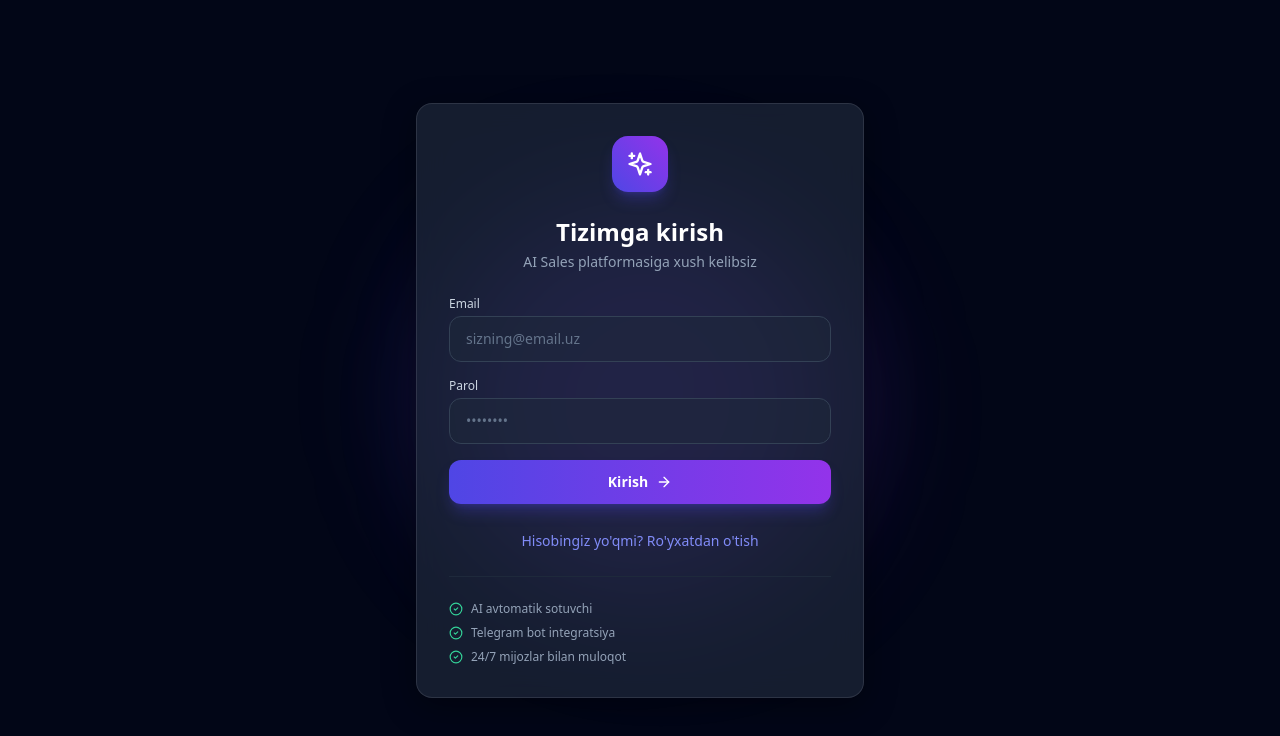
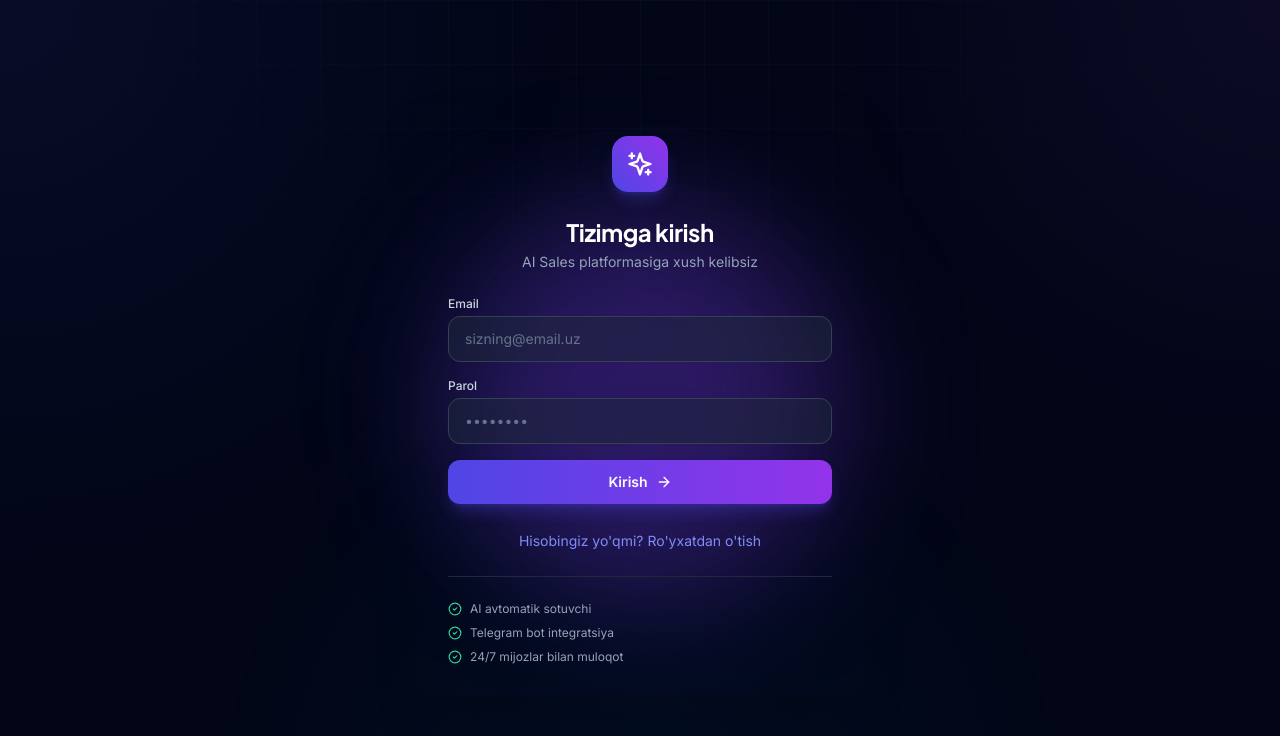
Before and after one commit to otabek-me/prosales, a Next.js app in the folder apps/web/: page /login in a window 1280 px wide. Shown: the top 736 px of the page. Built offline with nearby package versions, Linux system fonts and the light colour scheme; no server answers.

Commit message:
feat: modern professional UI - glassmorphism, gradient accents, ambient themes, animations

```diff
--- a/apps/web/src/app/dashboard/layout.tsx
+++ b/apps/web/src/app/dashboard/layout.tsx
@@ -8,12 +8,14 @@ export default function DashboardLayout({
   children: React.ReactNode;
 }) {
   return (
-    <div className="min-h-screen bg-slate-950 flex">
+    <div className="min-h-screen app-shell bg-slate-950">
       <Sidebar />
-      <div className="flex-1 ml-64 flex flex-col min-w-0">
+      <div className="flex flex-col min-h-screen w-full md:pl-64">
         <Navbar />
-        <main className="p-6 flex-1 overflow-y-auto">
-          {children}
+        <main className="p-4 sm:p-6 lg:p-8 flex-1 w-full overflow-y-auto">
+          <div className="mx-auto max-w-[1400px] w-full animate-fade-in-up">
+            {children}
+          </div>
         </main>
       </div>
     </div>
--- a/apps/web/src/app/globals.css
+++ b/apps/web/src/app/globals.css
@@ -1,48 +1,224 @@
+@import url('https://fonts.googleapis.com/css2?family=Plus+Jakarta+Sans:wght@400;500;600;700;800&family=Inter:wght@400;500;600;700&display=swap');
+
 @tailwind base;
 @tailwind components;
 @tailwind utilities;
 
 :root {
-  --background: #0f172a;
+  --background: #020617;
   --foreground: #f8fafc;
+  --accent: #6366f1;
+  --accent-2: #a855f7;
+}
+
+* {
+  -webkit-tap-highlight-color: transparent;
+}
+
+html {
+  scroll-behavior: smooth;
 }
 
 body {
   color: var(--foreground);
   background: var(--background);
-  font-family: system-ui, -apple-system, BlinkMacSystemFont, 'Segoe UI', Roboto, Oxygen, Ubuntu, Cantarell, sans-serif;
+  font-family: 'Inter', system-ui, -apple-system, BlinkMacSystemFont, 'Segoe UI', Roboto, sans-serif;
   overflow-x: hidden;
+  -webkit-font-smoothing: antialiased;
+  -moz-osx-font-smoothing: grayscale;
 }
 
-/* Custom Glassmorphism Cards */
+h1, h2, h3, .font-display {
+  font-family: 'Plus Jakarta Sans', 'Inter', system-ui, sans-serif;
+  letter-spacing: -0.02em;
+}
+
+.app-shell {
+  position: relative;
+  isolation: isolate;
+}
+.app-shell::before {
+  content: '';
+  position: fixed;
+  inset: 0;
+  z-index: -2;
+  background:
+    radial-gradient(60rem 60rem at 0% 0%, rgba(99, 102, 241, 0.08), transparent 60%),
+    radial-gradient(50rem 50rem at 100% 0%, rgba(168, 85, 247, 0.07), transparent 55%),
+    radial-gradient(45rem 45rem at 50% 100%, rgba(14, 165, 233, 0.05), transparent 60%);
+}
+.app-shell::after {
+  content: '';
+  position: fixed;
+  inset: 0;
+  z-index: -1;
 .glass-panel {
-  background: rgba(30, 41, 59, 0.7);
-  backdrop-filter: blur(16px);
-  border: 1px solid rgba(255, 255, 255, 0.1);
-  box-shadow: 0 8px 32px 0 rgba(0, 0, 0, 0.37);
+  position: relative;
+  background: linear-gradient(135deg, rgba(30, 41, 59, 0.72), rgba(15, 23, 42, 0.55));
+  backdrop-filter: blur(20px) saturate(140%);
+  -webkit-backdrop-filter: blur(20px) saturate(140%);
+  border: 1px solid rgba(255, 255, 255, 0.08);
+  box-shadow:
+    inset 0 1px 0 rgba(255, 255, 255, 0.05),
+    0 20px 40px -20px rgba(0, 0, 0, 0.6);
 }
 
 .glass-card {
-  background: rgba(15, 23, 42, 0.6);
-  backdrop-filter: blur(12px);
-  border: 1px solid rgba(255, 255, 255, 0.08);
+  position: relative;
+  background: linear-gradient(160deg, rgba(30, 41, 59, 0.5), rgba(15, 23, 42, 0.4));
+  backdrop-filter: blur(14px) saturate(130%);
+  -webkit-backdrop-filter: blur(14px) saturate(130%);
+  border: 1px solid rgba(255, 255, 255, 0.06);
+  transition: transform 0.25s ease, border-color 0.25s ease, box-shadow 0.25s ease, background 0.25s ease;
+}
+.glass-card:hover {
+  border-color: rgba(99, 102, 241, 0.35);
+  box-shadow: 0 24px 48px -24px rgba(99, 102, 241, 0.25);
+  transform: translateY(-2px);
 }
 
-/* Custom Scrollbar */
-::-webkit-scrollbar {
-  width: 6px;
-  height: 6px;
+.gradient-border {
+  position: relative;
+  border-radius: 1rem;
+  background: rgba(15, 23, 42, 0.6);
+  padding: 1px;
+}
+.gradient-border::before {
+  content: '';
+  position: absolute;
+  inset: 0;
+  border-radius: inherit;
+  padding: 1px;
+  background: linear-gradient(135deg, rgba(99,102,241,0.5), rgba(168,85,247,0.3), transparent 60%);
+  -webkit-mask: linear-gradient(#fff 0 0) content-box, linear-gradient(#fff 0 0);
+  -webkit-mask-composite: xor;
+  mask-composite: exclude;
+.btn-primary {
+  position: relative;
+  background: linear-gradient(135deg, #6366f1, #8b5cf6);
+  color: #fff;
+  border-radius: 0.75rem;
+  transition: all 0.25s ease;
+  font-weight: 600;
+  box-shadow: 0 10px 30px -10px rgba(99, 102, 241, 0.7);
+}
+.btn-primary:hover {
+  box-shadow: 0 14px 36px -10px rgba(139, 92, 246, 0.8);
+  transform: translateY(-1px);
+  filter: brightness(1.05);
+}
+.btn-primary:active {
+  transform: translateY(0);
 }
 
-::-webkit-scrollbar-track {
-  background: rgba(15, 23, 42, 0.5);
+.btn-ghost {
+  background: rgba(30, 41, 59, 0.6);
+  border: 1px solid rgba(148, 163, 184, 0.15);
+  transition: all 0.2s ease;
+}
+.btn-ghost:hover {
+  border-color: rgba(99, 102, 241, 0.4);
+  color: #fff;
 }
 
+.input-field {
+  background: rgba(15, 23, 42, 0.6);
+  border: 1px solid rgba(148, 163, 184, 0.15);
+  transition: border-color 0.2s ease, box-shadow 0.2s ease, background 0.2s ease;
+}
+.input-field:focus {
+  outline: none;
+  border-color: rgba(99, 102, 241, 0.6);
+  box-shadow: 0 0 0 3px rgba(99, 102, 241, 0.15);
+  background: rgba(15, 23, 42, 0.8);
+}
+
+.text-gradient {
+  background: linear-gradient(90deg, #818cf8, #c084fc, #818cf8);
+  background-size: 200% auto;
+  -webkit-background-clip: text;
+  background-clip: text;
+::-webkit-scrollbar {
+  width: 8px;
+  height: 8px;
+}
+::-webkit-scrollbar-track {
+  background: rgba(15, 23, 42, 0.4);
+}
 ::-webkit-scrollbar-thumb {
-  background: rgba(99, 102, 241, 0.4);
+  background: linear-gradient(180deg, rgba(99, 102, 241, 0.5), rgba(168, 85, 247, 0.5));
   border-radius: 9999px;
 }
+::-webkit-scrollbar-thumb:hover {
+  background: linear-gradient(180deg, rgba(99, 102, 241, 0.8), rgba(168, 85, 247, 0.8));
+}
 
-::-webkit-scrollbar-thumb:hover {
-  background: rgba(99, 102, 241, 0.8);
+::selection {
+  background: rgba(99, 102, 241, 0.4);
+  color: #fff;
 }
+
+@keyframes shine {
+  to { background-position: 200% center; }
+}
+@keyframes fade-in-up {
+  from { opacity: 0; transform: translateY(12px); }
+  to { opacity: 1; transform: translateY(0); }
+}
+@keyframes fade-in {
+  from { opacity: 0; }
+  to { opacity: 1; }
+}
+@keyframes float {
+  0%, 100% { transform: translateY(0); }
+  50% { transform: translateY(-8px); }
+}
+@keyframes shimmer {
+  0% { background-position: -400px 0; }
+  100% { background-position: 400px 0; }
+}
+
+.animate-fade-in-up {
+  animation: fade-in-up 0.4s cubic-bezier(0.16, 1, 0.3, 1) both;
+}
+.animate-fade-in {
+  animation: fade-in 0.25s ease both;
+}
+.animate-float {
+  animation: float 6s ease-in-out infinite;
+}
+
+.stagger > * {
+  animation: fade-in-up 0.5s cubic-bezier(0.16, 1, 0.3, 1) both;
+}
+.stagger > *:nth-child(1) { animation-delay: 0.03s; }
+.stagger > *:nth-child(2) { animation-delay: 0.07s; }
+.stagger > *:nth-child(3) { animation-delay: 0.11s; }
+.stagger > *:nth-child(4) { animation-delay: 0.15s; }
+.stagger > *:nth-child(5) { animation-delay: 0.19s; }
+.stagger > *:nth-child(6) { animation-delay: 0.23s; }
+
+.skeleton {
+  background: linear-gradient(90deg, rgba(30,41,59,0.6) 25%, rgba(51,65,85,0.7) 37%, rgba(30,41,59,0.6) 63%);
+  background-size: 400px 100%;
+  animation: shimmer 1.4s ease infinite;
+}
+
+@media (prefers-reduced-motion: reduce) {
+  *, *::before, *::after {
+    animation-duration: 0.01ms !important;
+    transition-duration: 0.01ms !important;
+  }
+}
+  -webkit-text-fill-color: transparent;
+  animation: shine 6s linear infinite;
+}
+  pointer-events: none;
+}
+  pointer-events: none;
+  background-image:
+    linear-gradient(rgba(148, 163, 184, 0.04) 1px, transparent 1px),
+    linear-gradient(90deg, rgba(148, 163, 184, 0.04) 1px, transparent 1px);
+  background-size: 64px 64px;
+  mask-image: radial-gradient(ellipse 80% 60% at 50% 0%, black, transparent 80%);
+}
--- a/apps/web/src/app/login/page.tsx
+++ b/apps/web/src/app/login/page.tsx
@@ -50,20 +50,21 @@ export default function LoginPage() {
   };
 
   return (
-    <div className="min-h-screen bg-slate-950 flex flex-col justify-center items-center p-4 relative overflow-hidden">
+    <div className="min-h-screen app-shell bg-slate-950 flex flex-col justify-center items-center p-4 relative overflow-hidden">
       {/* Dynamic Background Glows */}
-      <div className="absolute top-1/4 left-1/3 w-96 h-96 bg-indigo-600/20 rounded-full blur-3xl pointer-events-none"></div>
-      <div className="absolute bottom-1/4 right-1/3 w-96 h-96 bg-purple-600/20 rounded-full blur-3xl pointer-events-none"></div>
+      <div className="absolute top-1/4 left-1/3 w-96 h-96 bg-indigo-600/20 rounded-full blur-3xl pointer-events-none animate-float"></div>
+      <div className="absolute bottom-1/4 right-1/3 w-96 h-96 bg-purple-600/20 rounded-full blur-3xl pointer-events-none animate-float" style={{ animationDelay: '-3s' }}></div>
 
-      <div className="w-full max-w-md glass-panel rounded-2xl p-8 border border-slate-800 relative z-10 shadow-2xl">
+      <div className="w-full max-w-md gradient-border rounded-2xl shadow-2xl">
+        <div className="glass-panel rounded-xl p-8 relative z-10">
         {/* Logo */}
         <div className="flex justify-center mb-6">
-          <div className="w-14 h-14 rounded-2xl bg-gradient-to-tr from-indigo-600 to-purple-600 flex items-center justify-center shadow-lg shadow-indigo-600/30">
+          <div className="w-14 h-14 rounded-2xl bg-gradient-to-tr from-indigo-600 to-purple-600 flex items-center justify-center shadow-lg shadow-indigo-600/30 animate-float">
             <Sparkles className="w-7 h-7 text-white" />
           </div>
         </div>
 
-        <h1 className="text-2xl font-bold text-white text-center mb-1">
+        <h1 className="text-2xl font-bold text-white text-center mb-1 font-display tracking-tight">
           {isRegister ? "Ro'yxatdan o'tish" : "Tizimga kirish"}
         </h1>
         <p className="text-sm text-slate-400 text-center mb-6">
@@ -165,5 +166,6 @@ export default function LoginPage() {
         </div>
       </div>
     </div>
+    </div>
   );
 }
```
Also changed, not shown: apps/web/src/app/dashboard/page.tsx (+29 -18 lines), apps/web/src/components/Navbar.tsx (+5 -4 lines), apps/web/src/components/Sidebar.tsx (+12 -9 lines).
